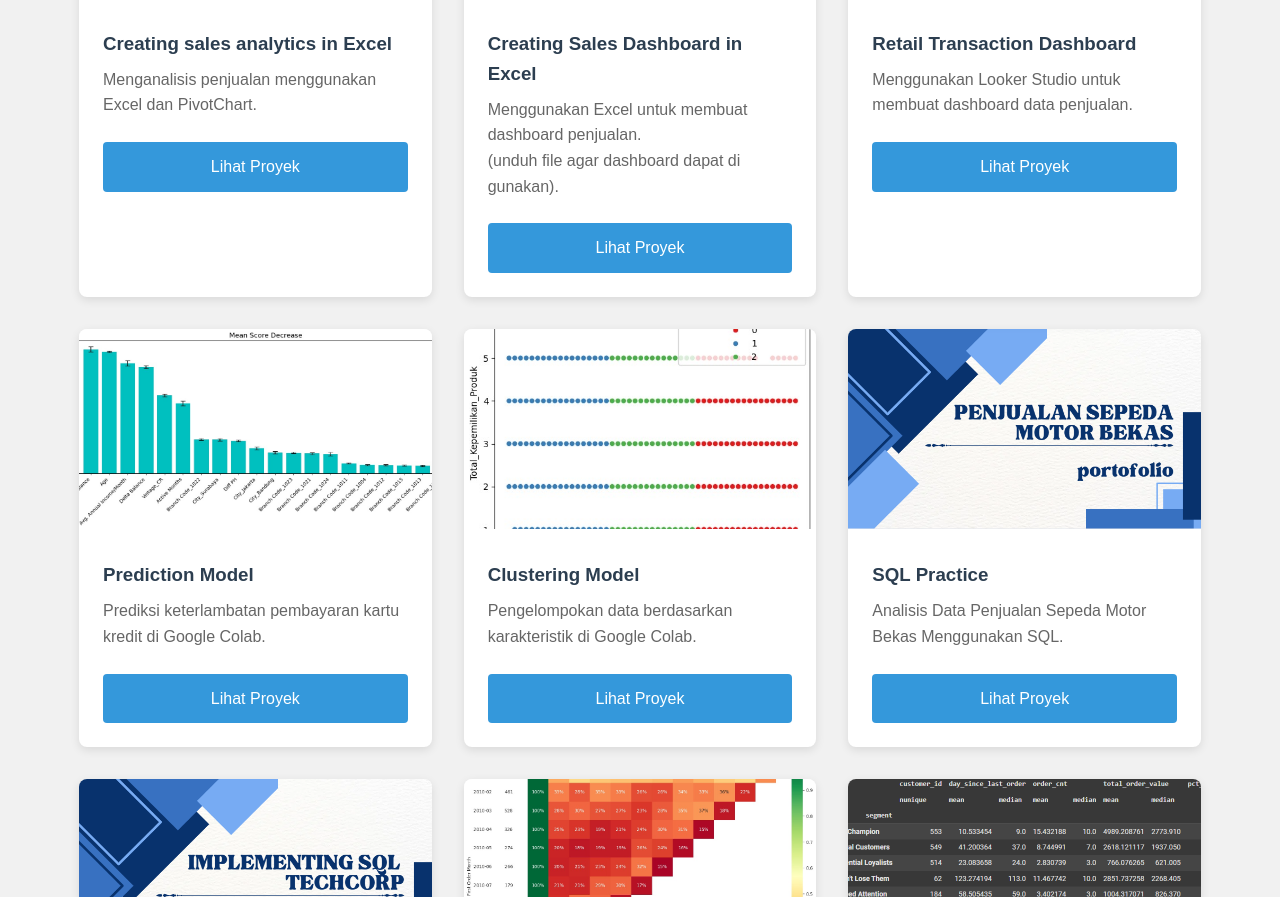
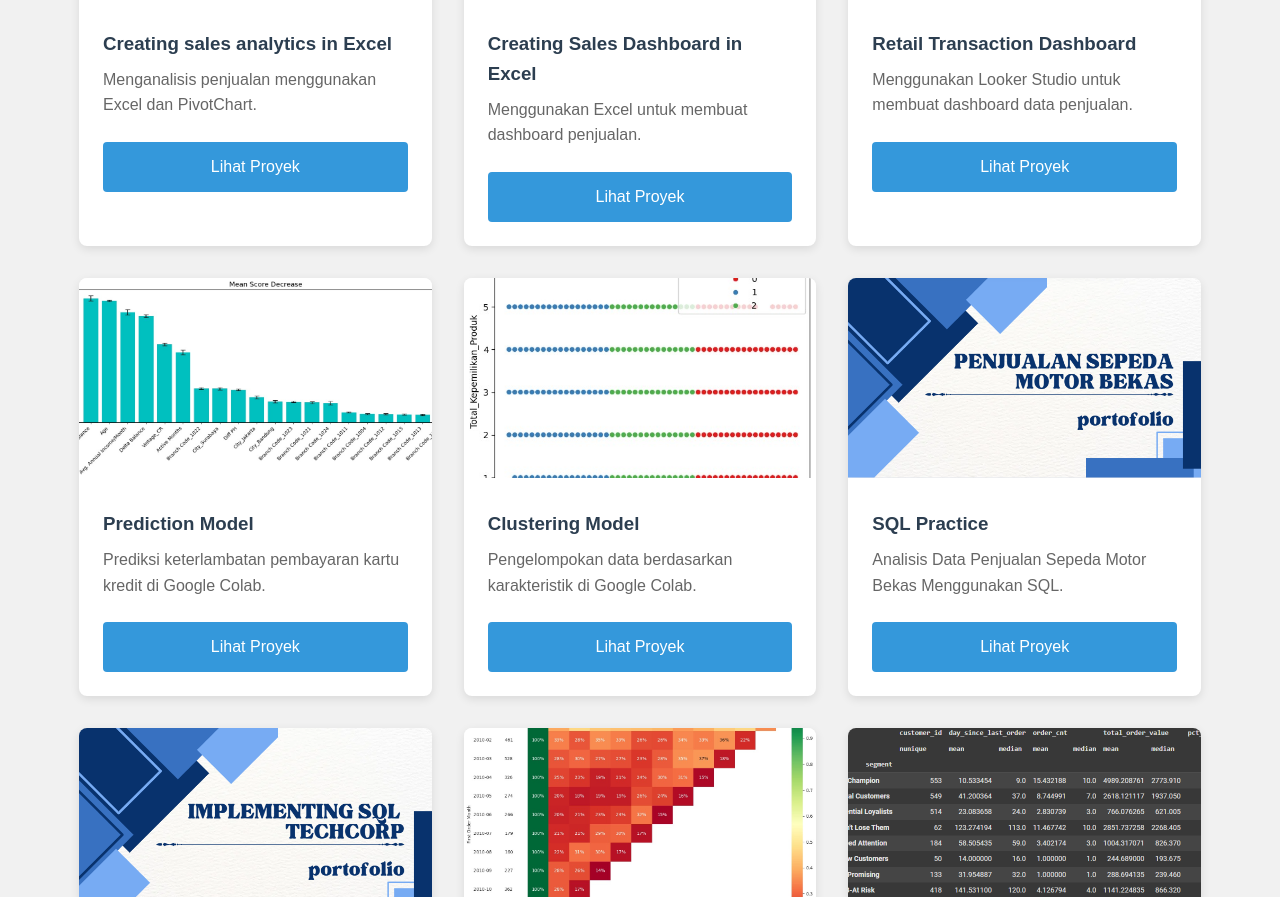
Before and after one commit to davidivan13/portofolio, a plain HTML site: page index.html in a window 1280 px wide. Shown: the part 1826-2723 px from the top of the page. Drawn offline with Linux system fonts and the light colour scheme.

Commit message:
Update index.html

```diff
--- a/index.html
+++ b/index.html
@@ -130,7 +130,7 @@
                         <img src="gambar/gambar 2.png" alt="Proyek 2" class="project-img">
                         <div class="project-info">
                             <h3>Creating Sales Dashboard in Excel</h3>
-                            <p>Menggunakan Excel untuk membuat dashboard penjualan. <br> (unduh file agar dashboard dapat di gunakan). </p>
+                            <p>Menggunakan Excel untuk membuat dashboard penjualan.</p>
                             <a href="https://docs.google.com/spreadsheets/d/1O003WkMgBNHJZz7Vkb0gIVmUiAimDOEe/edit?usp=sharing&ouid=115518217391319107978&rtpof=true&sd=true"
                                 class="btn-view" target="_blank">
                                 Lihat Proyek
@@ -392,4 +392,5 @@
     </script>
 </body>
 
+
 </html>
```
